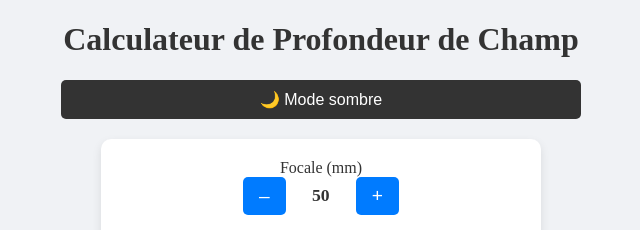
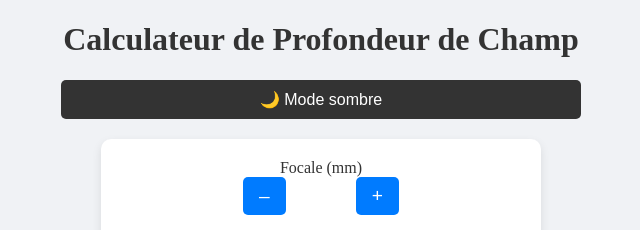
Before and after one commit to echodronegaillard-coder/Profondeur-de-champ, a plain HTML site: page index.html in a window 1280 px wide. Shown: the top 230 px of the page, 319-959 px from the left. Drawn offline with Linux system fonts and the light colour scheme.

Commit message:
Fix focal value display in index.html
Updated the HTML structure and fixed the focal value display.

```diff
--- a/index.html
+++ b/index.html
@@ -16,7 +16,7 @@
         <label for="focaleValeur">Focale (mm)</label>
         <div class="controle">
           <button type="button" onclick="changerValeur('focale', -1)">–</button>
-          <span id="focaleValeur">50</span>
+          <span id="focaleValeur"></span>
           <button type="button" onclick="changerValeur('focale', 1)">+</button>
         </div>
       </div>
```
